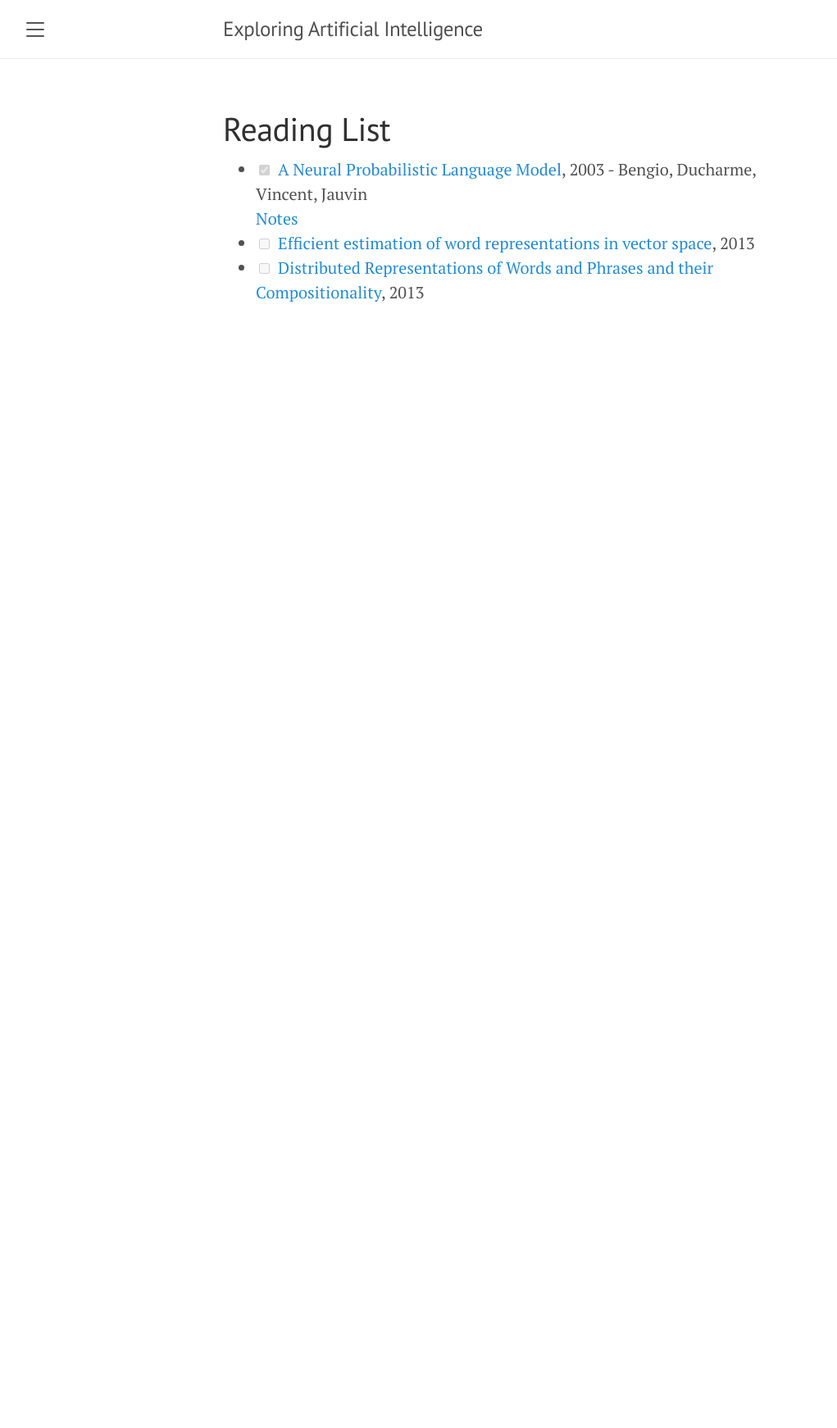
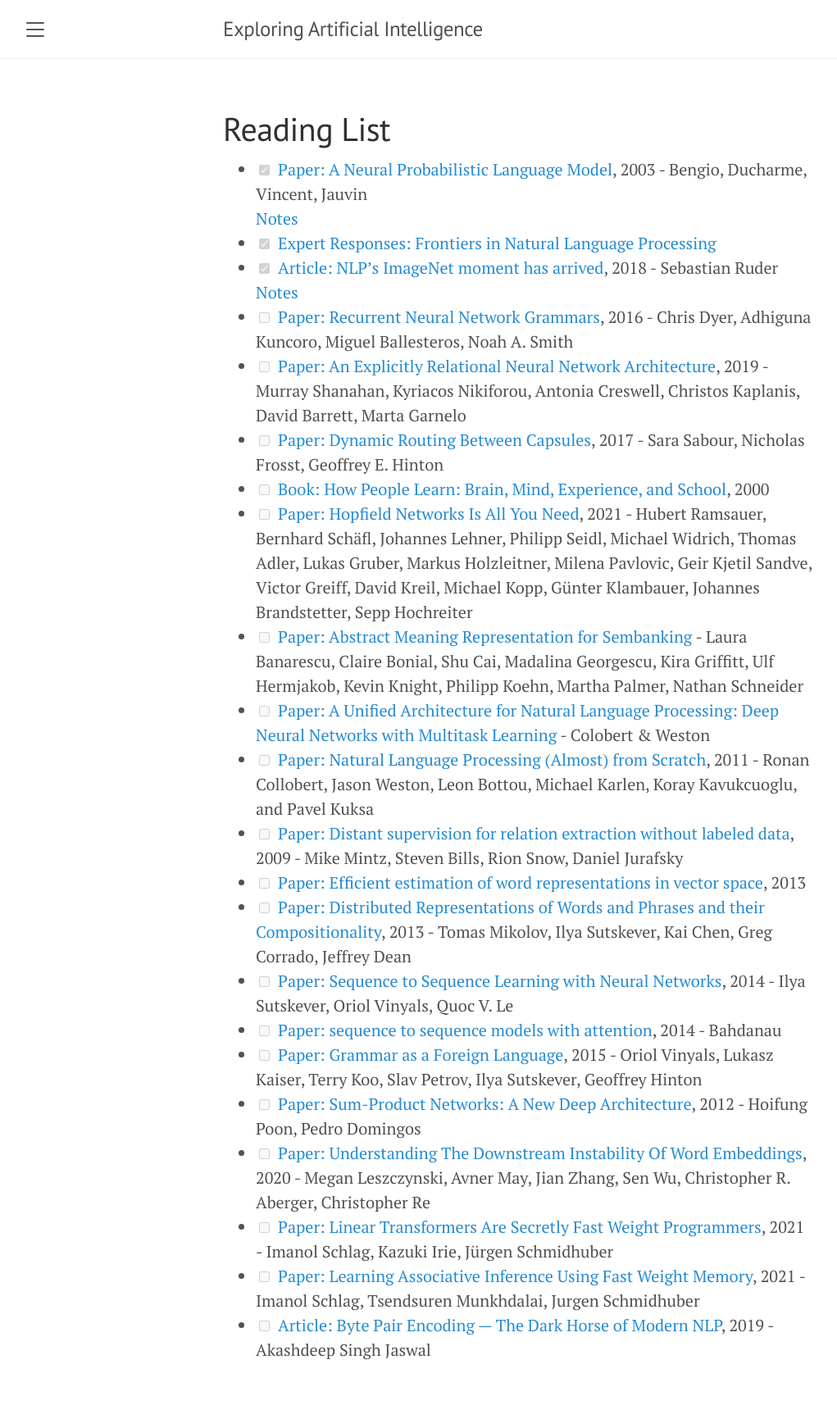
Before and after one commit to koustubhmoharir/ai, a Jekyll site: the page built from reading_list.md, in a window 1280 px wide. Shown: the whole page at 82% size, without its empty margins (8-1029 px from the left). Built offline with Jekyll 4.4.1, drawn with Linux system fonts in a browser that asks for light colours; comment, search, counter and statistics services are not loaded; before the commit the page ends 900 px from its top, so only the background shows below that.

Commit message:
main: Added several items to the reading list

```diff
--- a/reading_list.md
+++ b/reading_list.md
@@ -4,7 +4,27 @@ title: Reading List
 permalink: /reading_list/
 ---
 
-  - [x] [A Neural Probabilistic Language Model](https://www.jmlr.org/papers/volume3/bengio03a/bengio03a.pdf), 2003 - Bengio, Ducharme, Vincent, Jauvin
-    [Notes](_posts/2021-09-20-neural-probabilistic-language-model.md)
-  - [ ] [Efficient estimation of word representations in vector space](https://arxiv.org/pdf/1301.3781), 2013
-  - [ ] [Distributed Representations of Words and Phrases and their Compositionality](https://proceedings.neurips.cc/paper/2013/file/9aa42b31882ec039965f3c4923ce901b-Paper.pdf), 2013
+- [x] [Paper: A Neural Probabilistic Language Model](https://www.jmlr.org/papers/volume3/bengio03a/bengio03a.pdf), 2003 - Bengio, Ducharme, Vincent, Jauvin
+[Notes](_posts/2021-09-20-neural-probabilistic-language-model.md)
+- [x] [Expert Responses: Frontiers in Natural Language Processing](https://docs.google.com/document/d/18NoNdArdzDLJFQGBMVMsQ-iLOowP1XXDaSVRmYN0IyM/edit?usp=sharing)
+- [x] [Article: NLP's ImageNet moment has arrived](https://thegradient.pub/nlp-imagenet/), 2018 - Sebastian Ruder
+[Notes](_posts/2021-09-20-nlp-imagenet-moment.md)
+- [ ] [Paper: Recurrent Neural Network Grammars](https://arxiv.org/pdf/1602.07776.pdf), 2016 - Chris Dyer, Adhiguna Kuncoro, Miguel Ballesteros, Noah A. Smith
+- [ ] [Paper: An Explicitly Relational Neural Network Architecture](https://arxiv.org/pdf/1905.10307v1.pdf), 2019 - Murray Shanahan, Kyriacos Nikiforou, Antonia Creswell, Christos Kaplanis, David Barrett, Marta Garnelo
+- [ ] [Paper: Dynamic Routing Between Capsules](https://arxiv.org/pdf/1710.09829.pdf), 2017 - Sara Sabour, Nicholas Frosst, Geoffrey E. Hinton
+- [ ] [Book: How People Learn: Brain, Mind, Experience, and School](https://www.nap.edu/read/9853/chapter/8), 2000
+- [ ] [Paper: Hopfield Networks Is All You Need](https://arxiv.org/pdf/2008.02217.pdf), 2021 - Hubert Ramsauer, Bernhard Schäfl, Johannes Lehner, Philipp Seidl, Michael Widrich, Thomas Adler, Lukas Gruber, Markus Holzleitner, Milena Pavlovic, Geir Kjetil Sandve, Victor Greiff, David Kreil, Michael Kopp, Günter Klambauer, Johannes Brandstetter, Sepp Hochreiter
+- [ ] [Paper: Abstract Meaning Representation for Sembanking](https://amr.isi.edu/a.pdf) - Laura Banarescu, Claire Bonial, Shu Cai, Madalina Georgescu, Kira Griffitt, Ulf Hermjakob, Kevin Knight, Philipp Koehn, Martha Palmer, Nathan Schneider
+- [ ] [Paper: A Unified Architecture for Natural Language Processing: Deep Neural Networks with Multitask Learning](https://ronan.collobert.com/pub/matos/2008_nlp_icml.pdf) - Colobert & Weston
+- [ ] [Paper: Natural Language Processing (Almost) from Scratch](), 2011 - Ronan Collobert, Jason Weston, Leon Bottou, Michael Karlen, Koray Kavukcuoglu, and Pavel Kuksa
+- [ ] [Paper: Distant supervision for relation extraction without labeled data](https://aclanthology.org/P09-1113.pdf), 2009 - Mike Mintz, Steven Bills, Rion Snow, Daniel Jurafsky
+- [ ] [Paper: Efficient estimation of word representations in vector space](https://arxiv.org/pdf/1301.3781), 2013
+- [ ] [Paper: Distributed Representations of Words and Phrases and their Compositionality](https://proceedings.neurips.cc/paper/2013/file/9aa42b31882ec039965f3c4923ce901b-Paper.pdf), 2013 - Tomas Mikolov, Ilya Sutskever, Kai Chen, Greg Corrado, Jeffrey Dean
+- [ ] [Paper: Sequence to Sequence Learning with Neural Networks](http://papers.nips.cc/paper/346-sequence-to-sequence-learning-with-neural-networks.pdf), 2014 - Ilya Sutskever, Oriol Vinyals, Quoc V. Le
+- [ ] [Paper: sequence to sequence models with attention](), 2014 - Bahdanau
+- [ ] [Paper: Grammar as a Foreign Language](https://arxiv.org/pdf/1412.7449.pdf), 2015 - Oriol Vinyals, Lukasz Kaiser, Terry Koo, Slav Petrov, Ilya Sutskever, Geoffrey Hinton
+- [ ] [Paper: Sum-Product Networks: A New Deep Architecture](https://arxiv.org/ftp/arxiv/papers/1202/1202.3732.pdf), 2012 - Hoifung Poon, Pedro Domingos
+- [ ] [Paper: Understanding The Downstream Instability Of Word Embeddings](http://www.mleszczy.com/assets/embedding.pdf), 2020 - Megan Leszczynski, Avner May, Jian Zhang, Sen Wu, Christopher R. Aberger, Christopher Re
+- [ ] [Paper: Linear Transformers Are Secretly Fast Weight Programmers](https://arxiv.org/pdf/2102.11174), 2021 - Imanol Schlag, Kazuki Irie, Jürgen Schmidhuber
+- [ ] [Paper: Learning Associative Inference Using Fast Weight Memory](https://arxiv.org/pdf/2011.07831.pdf), 2021 - Imanol Schlag, Tsendsuren Munkhdalai, Jurgen Schmidhuber
+- [ ] [Article: Byte Pair Encoding — The Dark Horse of Modern NLP](https://towardsdatascience.com/byte-pair-encoding-the-dark-horse-of-modern-nlp-eb36c7df4f10), 2019 - Akashdeep Singh Jaswal
```
Also changed, not shown: _posts/2021-09-20-neural-probabilistic-language-model.md (+0 -1 lines), _posts/2021-09-20-nlp-imagenet-moment.md (added, +24 -0 lines).
